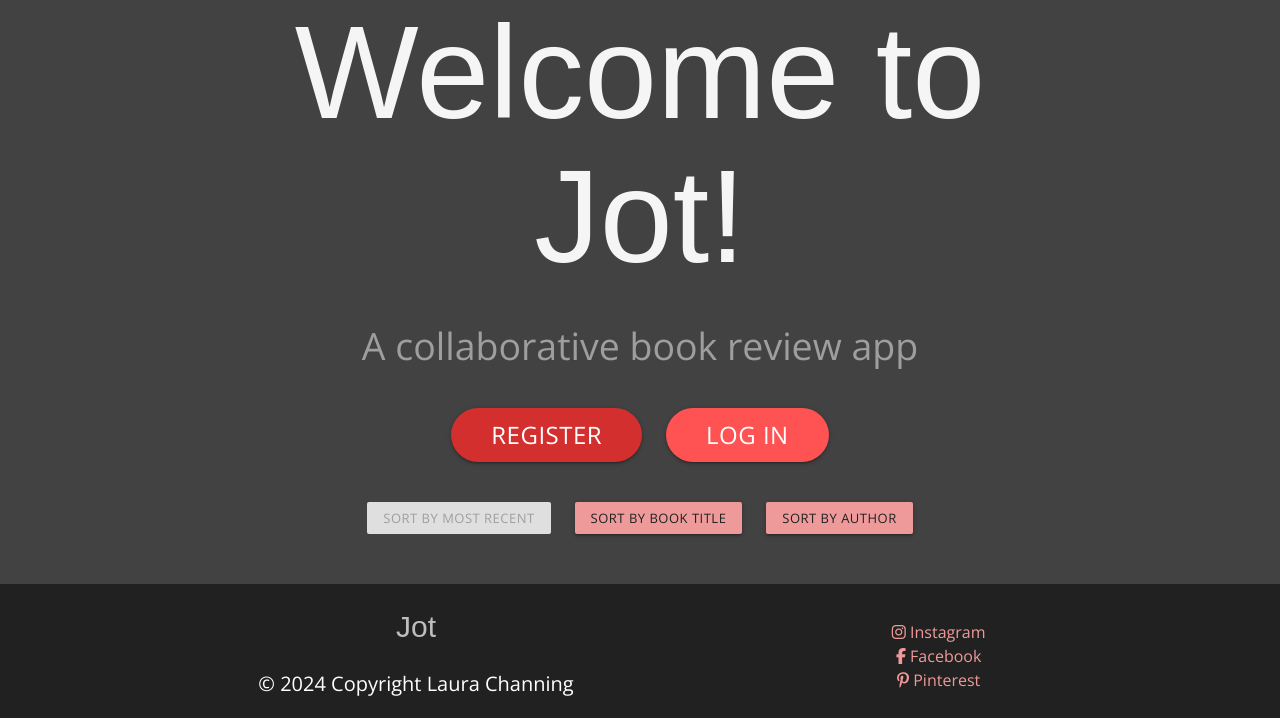
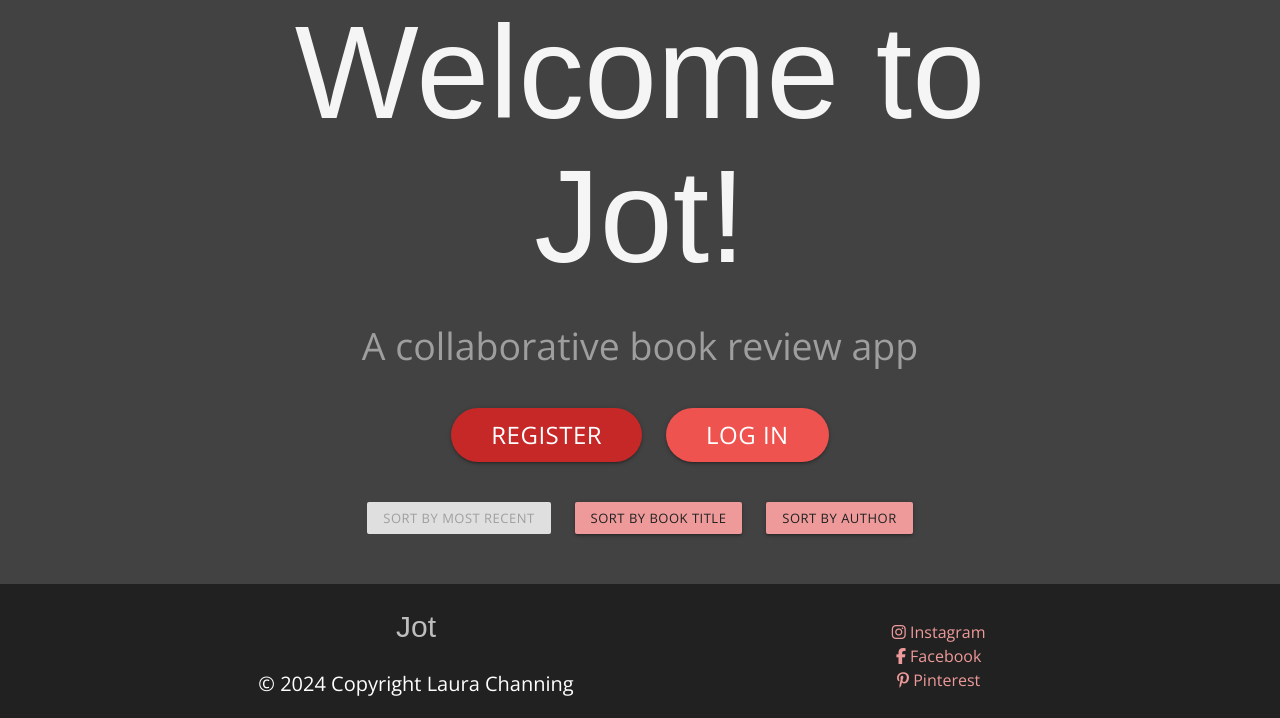
Before and after one commit to lrchnnng/jot-journal, a Flask app: page / in a window 1280 px wide. Shown: the part 185-903 px from the top of the page. Run offline with Flask 3, Linux system fonts and the light colour scheme; data that the repository does not hold is empty; some libraries are stand-ins or nearby versions; some web fonts are replaced.

Commit message:
adjusted button colours to improve accessibility in index

```diff
--- a/templates/index.html
+++ b/templates/index.html
@@ -11,8 +11,8 @@
   <a href="{{ 'create_entry' }}" type="button" class="white-text btn-large red lighten-1">Create Entry</a>
   <br>
   {% else %}
-  <a href="{{ 'register' }}" type="button" class="white-text btn-large red darken-2">Register</a>
-  <a href="{{ 'login' }}" type="button" class="white-text btn-large red accent-2">Log In</a>
+  <a href="{{ 'register' }}" type="button" class="white-text btn-large red darken-3">Register</a>
+  <a href="{{ 'login' }}" type="button" class="white-text btn-large red lighten-1">Log In</a>
 </div>
 {% endif %}
 <div class="row sort-buttons center">
```
